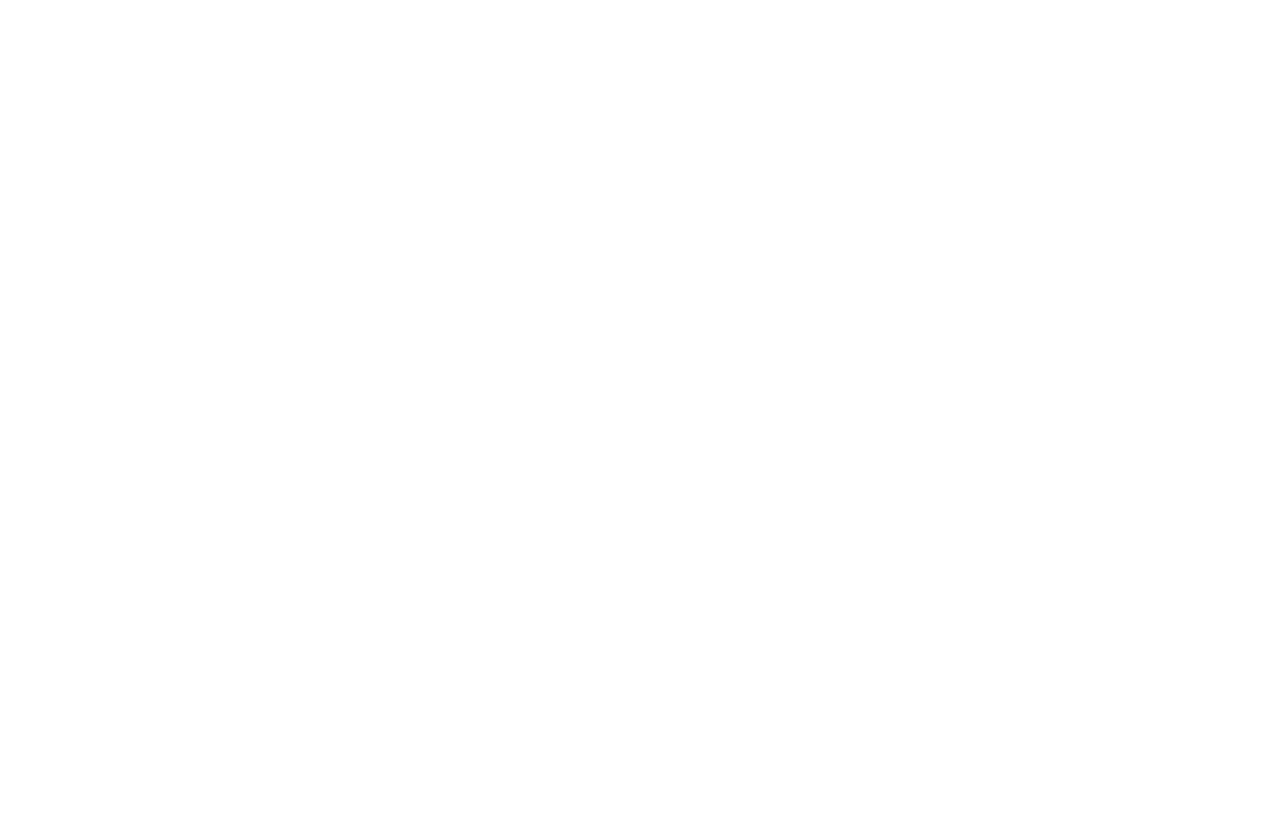
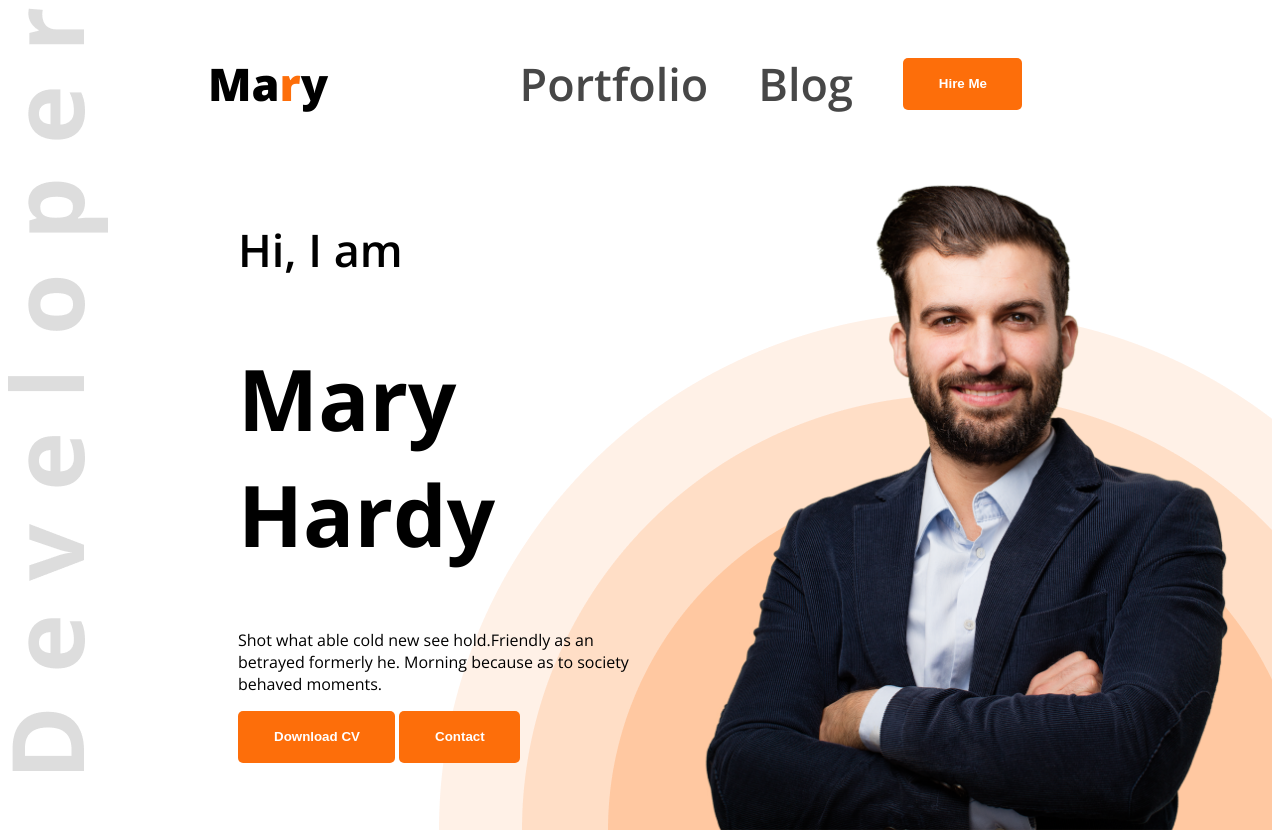
Before and after one commit to angineckz01/github-portfolio, a plain HTML site: page index.html in a window 1280 px wide. Before the commit the page ends 800 px from the top, so only its background shows below. Drawn offline with nearby package versions, Linux system fonts and the light colour scheme.

Commit message:
added header section

```diff
--- a/index.html
+++ b/index.html
@@ -4,11 +4,32 @@
     <meta charset="UTF-8">
     <meta name="viewport" content="width=device-width, initial-scale=1.0">
     <title>Github Portfolio</title>
+    <link rel="preconnect" href="https://fonts.googleapis.com">
+    <!-- open sans font from googlefonts -->
+    <link rel="preconnect" href="https://fonts.gstatic.com" crossorigin>
+    <link href="https://fonts.googleapis.com/css2?family=Open+Sans:ital,wght@0,300..800;1,300..800&display=swap" rel="stylesheet">
     <link rel="stylesheet" href="styles/style.css">
 </head>
-<body>
+<body class="open-sans-normal">
     <header>
-
+        <nav>
+            <h3 class="nav-title">Ma<span class="nav-title-color">r</span>y</h3>
+            <ul>
+                <li><a class="dark2" href="">Portfolio</a></li>
+                <li><a class="dark2" href="">Blog</a></li>
+                <li><a href=""><button class="btn-primary">Hire Me</button></a></li>
+            </ul>
+        </nav>
+        <div class="banner">
+            <div class="banner-content">
+                <h4 class="banner-greeting">Hi, I  am</h4>
+                <h1 class="banner-title">Mary Hardy</h1>
+                <p class="banner-description">Shot what able cold new see hold.Friendly as an betrayed formerly he. Morning because as to society behaved moments.</p>
+                <button class="btn-primary">Download CV</button>
+                <button class="btn-primary">Contact</button>
+            </div>
+            <img class="banner-profile-pic" src="images/hardy.png" alt="">
+        </div>
     </header>
     <main>
 
--- a/styles/style.css
+++ b/styles/style.css
@@ -0,0 +1,80 @@
+
+.open-sans-normal {
+  font-family: "Open Sans", sans-serif;
+  font-optical-sizing: auto;
+  font-weight: normal;
+  font-style: normal;
+  font-variation-settings:
+    "wdth" 100;
+}
+/* nav-title-color */
+.nav-title-color{
+    color: #FD6E0A;
+}
+/* dark2 color */
+.dark2{
+    color: #474747;
+}
+.btn-primary{
+    background-color: #FD6E0A;
+    font-weight: bold;
+    color: white;
+    padding: 18px 35px 19px 36px;
+    border-radius: 5px;
+    border: none;
+}
+/* nav styles */
+nav{
+    display: flex;
+    align-items: center;
+    justify-content: space-between;
+    margin: 0px 200px;
+}
+.nav-title{
+    font-weight: 800;
+    font-size: 45px;
+}
+nav ul{
+    display: flex;
+    align-items: center;
+    /* justify-content: center; */
+}
+nav ul li{
+    list-style: none;
+    margin-right: 50px;
+}
+nav ul li a{
+    text-decoration: none;
+    font-size: 20px;
+
+}
+/* header */
+header{
+    background-image: url(../images/developer.png),url(../images/header_bg.png);
+    background-repeat: no-repeat;
+    background-position: top left,bottom right;
+}
+/* banner styles */
+.banner{
+    display: flex;
+    justify-content: space-between;
+    margin: 0 35px 0 230px;
+}
+.banner-content{
+    max-width: 585px;
+}
+.banner-greeting, .dark2{
+    font-size: 45px;
+    font-weight: 600;
+}
+.banner-title{
+    font-size: 85px;
+    font-weight: bold;
+}
+banner-description{
+    font-size: 18px;
+
+}
+.banner-profile-pic{
+    width: 580px;
+}
```
